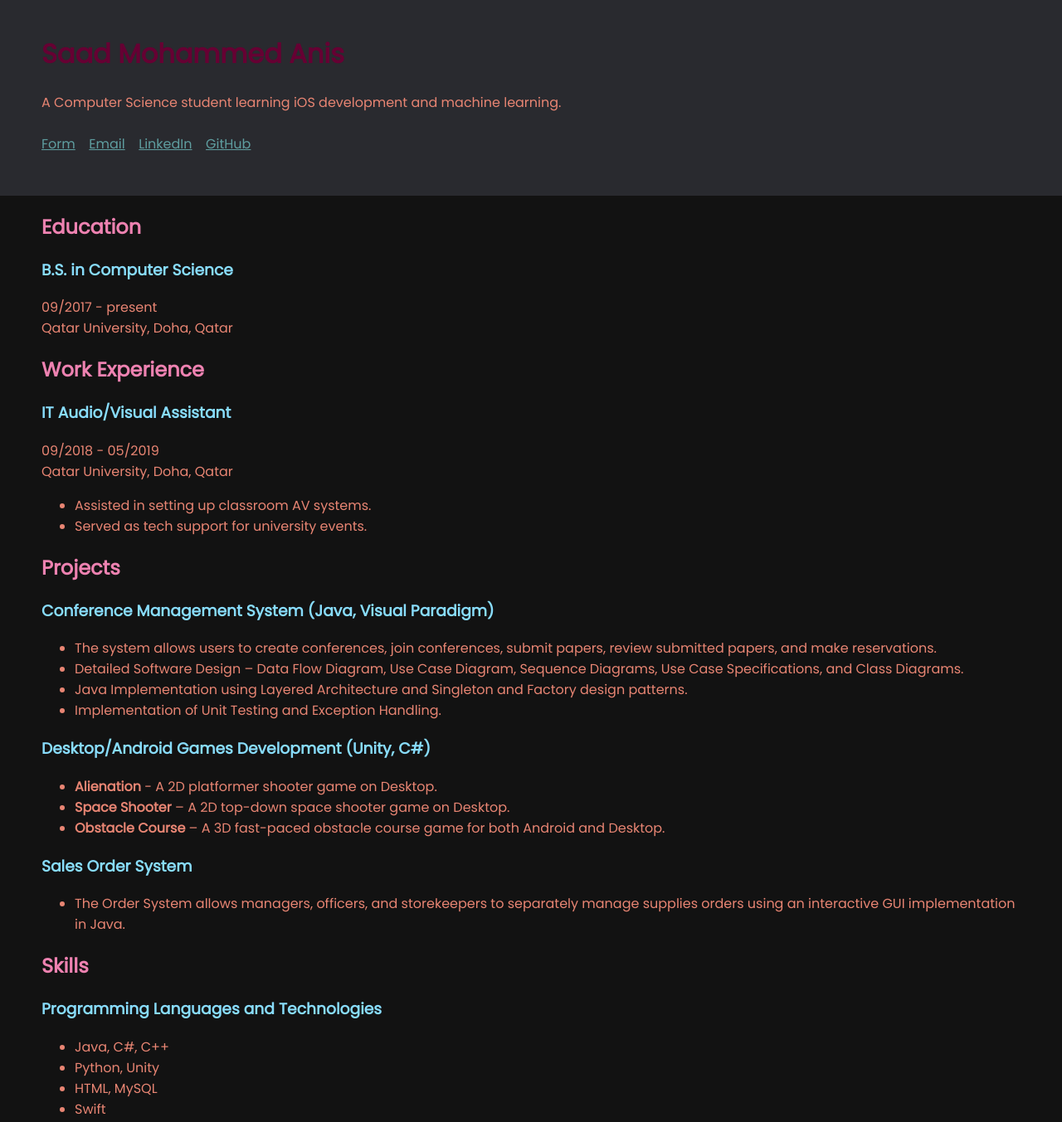
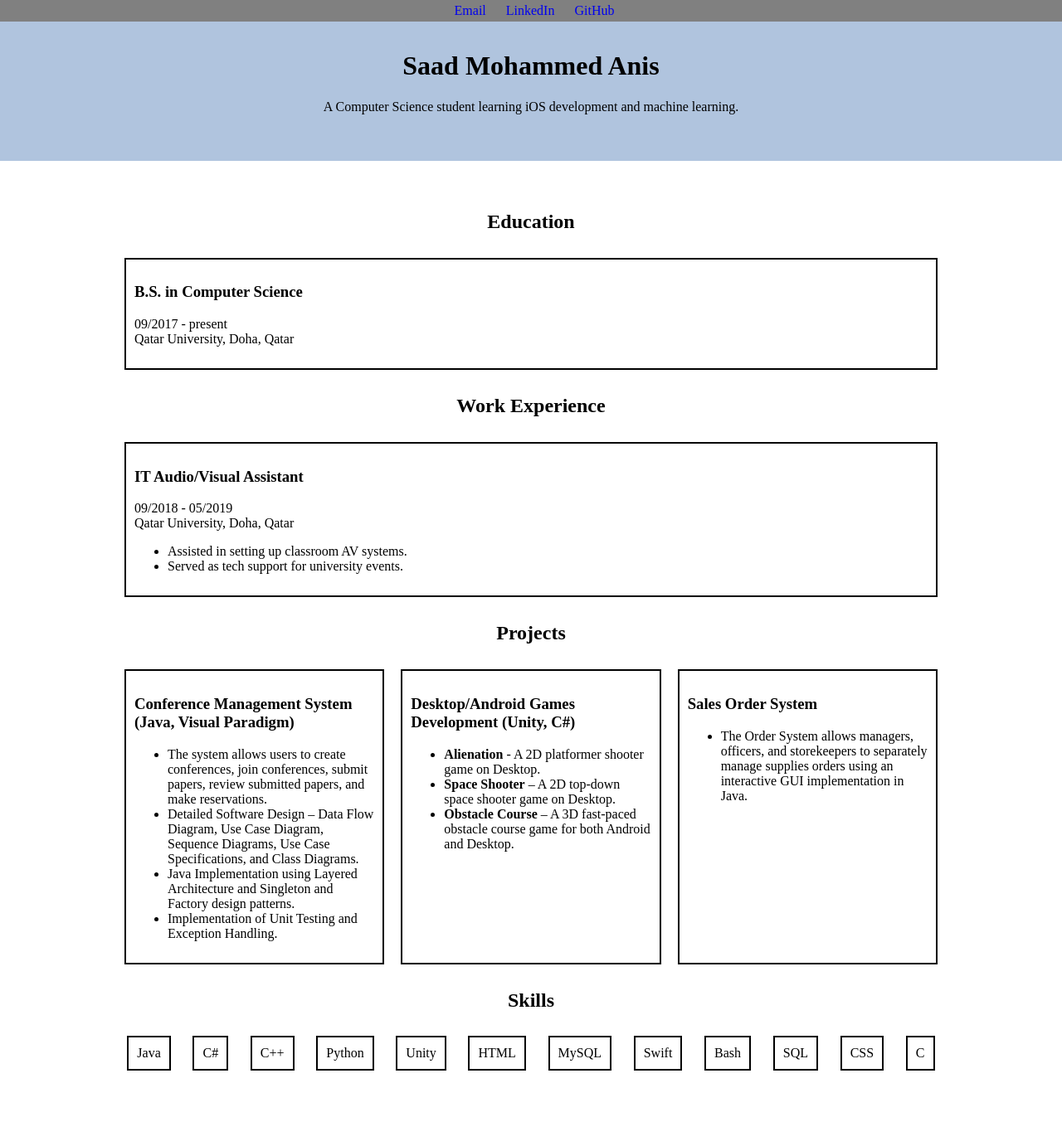
Before and after one commit to saadanis/saadanis.github.io, a plain HTML site: page index.html in a window 1280 px wide. Shown: the top 1353 px of the page at 83% size. Drawn offline with Linux system fonts and the light colour scheme.

Commit message:
added flex.

```diff
--- /dev/null
+++ b/Styles/flex.css
@@ -0,0 +1,70 @@
+body {
+    margin: 0;
+}
+nav {
+    background-color: gray;
+    position: fixed;
+    width: 100%;
+    text-align: center;
+    padding: 4px;
+}
+nav a {
+    text-decoration: none;
+    padding: 4px;
+}
+nav a:hover {
+    background-color: #505050;
+}
+#banner {
+    background-color: lightsteelblue;
+    top: 0;
+    display: flex;
+    justify-content: space-evenly;
+}
+#header {
+    max-width: 1000px;
+    padding: 40px;
+    text-align: center;
+}
+#content {
+    max-width: 1000px;
+    margin: auto;
+    padding: 40px;
+}
+.item_container {
+    display: flex;
+    flex-wrap: wrap;
+    justify-content: space-around;
+}
+.item {
+    /*max-width: 500px;*/
+    min-width: 250px;
+    border: 2px black solid;
+    padding: 10px;
+    margin: 10px;
+    flex: 1;
+}
+.project:hover {
+    background-color: #edbed1;
+}
+.work:hover {
+    background-color: aliceblue;
+}
+.education:hover {
+    background-color: floralwhite;
+}
+h2 {
+    text-align: center;
+}
+.small_item {
+    border: black 2px solid;
+    padding: 10px;
+    margin: 10px;
+}
+.small_item:hover{
+    background-color: #88dcfb;
+}
+footer {
+    padding: 40px;
+    text-align: center;
+}
--- /dev/null
+++ b/Styles/second.css
@@ -0,0 +1,35 @@
+@import url('https://fonts.googleapis.com/css?family=Poppins&display=swap');
+
+header { background-color: #505050; display: block; border-top: 10px solid black;
+}
+body { background-color: ghostwhite; color: black; margin: 0px;
+    font-family: 'Poppins', sans-serif;
+}
+
+main { padding-left: 500px; padding-right: 500px;
+}
+
+#header { padding-left: 500px; padding-right: 500px; padding-top: 20px;
+}
+
+h1 { font-family: Serif; color: black; font-size: 250%;
+}
+h2 { font-family: 'Poppins', sans-serif; color: #505050;
+}
+h3 { font-family: 'Poppins', sans-serif; color: #505050;
+}
+nav a { color: cornflowerblue;
+}
+header a { color: cadetblue;
+}
+footer { padding-left: 50px; padding-right: 50px;
+}
+nav {
+    float: right;
+    padding-right: 50px;
+    border: 5px black solid;
+}
+nav ul {
+    list-style-type: none;
+    alignment: left;
+}
--- a/first.css
+++ b/Styles/xcode.css
@@ -12,7 +12,7 @@ main { padding-left: 50px; padding-right: 50px;
 #header { padding-left: 50px; padding-right: 50px; padding-top: 20px;
 }
 
-h1 { font-family: 'Poppins', sans-serif; color: #660033;
+h1 { font-family: 'Poppins', sans-serif; color: #edbed1;
 }
 h2 { font-family: 'Poppins', sans-serif; color: #ee82b1;
 }
--- a/index.html
+++ b/index.html
@@ -5,29 +5,34 @@
     </title>
 </head>
 <body>
-<header id="banner">
-    <link rel="stylesheet" href="first.css">
-    <div id="header">
-        <h1>Saad Mohammed Anis</h1>
-        A Computer Science student learning iOS development and machine learning.
-        <br><br>
-        <a href="form.html">Form</a> &ensp;
+<nav>
+<!--    <a href="form.html">Form</a> &ensp;-->
     <a href="mailto:saadmohammedanis@gmail.com">Email</a> &ensp;
     <a href="https://www.linkedin.com/in/saadxanis" target="_blank">LinkedIn</a> &ensp;
     <a href="https://github.com/saadanis" target="_blank">GitHub</a>
-
+</nav>
+<header id="banner">
+    <link rel="stylesheet" href="Styles/flex.css">
+    <div id="header">
+        <h1>Saad Mohammed Anis</h1>
+        <p>A Computer Science student learning iOS development and machine learning.</p>
     </div>
-    <br><br>
 </header>
-<main>
-    <section id="educ">
+<main id="content">
+    <section>
         <h2>Education</h2>
+        <div class="item_container">
+            <div class="item education">
                 <h3>B.S. in Computer Science</h3>
                 <p>09/2017 - present<br>
                     Qatar University, Doha, Qatar</p>
+            </div>
+        </div>
     </section>
     <section>
-        <h2 id="work">Work Experience</h2>
+        <h2>Work Experience</h2>
+        <div class="item_container">
+            <div class="item work">
                 <h3>IT Audio/Visual Assistant</h3>
                 <p>09/2018 - 05/2019<br>
                     Qatar University, Doha, Qatar</p>
@@ -35,12 +40,17 @@
                     <li>Assisted in setting up classroom AV systems.</li>
                     <li>Served as tech support for university events.</li>
                 </ul>
+            </div>
+        </div>
     </section>
     <section>
-        <h2 id="proj">Projects</h2>
+        <h2>Projects</h2>
+        <div class="item_container">
+            <div class="item project">
                 <h3>Conference Management System (Java, Visual Paradigm)</h3>
                 <ul>
-            <li>The system allows users to create conferences, join conferences, submit papers, review submitted papers,
+                    <li>The system allows users to create conferences, join conferences, submit papers, review submitted
+                        papers,
                         and make reservations.
                     </li>
                     <li>Detailed Software Design – Data Flow Diagram, Use Case Diagram, Sequence Diagrams, Use Case
@@ -49,26 +59,42 @@
                     <li>Java Implementation using Layered Architecture and Singleton and Factory design patterns.</li>
                     <li>Implementation of Unit Testing and Exception Handling.</li>
                 </ul>
+            </div>
+            <div class="item project">
                 <h3>Desktop/Android Games Development (Unity, C#)</h3>
                 <ul>
                     <li><b>Alienation</b> - A 2D platformer shooter game on Desktop.</li>
                     <li><b>Space Shooter</b> – A 2D top-down space shooter game on Desktop.</li>
                     <li><b>Obstacle Course</b> – A 3D fast-paced obstacle course game for both Android and Desktop.</li>
                 </ul>
+            </div>
+            <div class="item project">
                 <h3>Sales Order System</h3>
                 <ul>
-            <li>The Order System allows managers, officers, and storekeepers to separately manage supplies orders using
+                    <li>The Order System allows managers, officers, and storekeepers to separately manage supplies
+                        orders using
                         an interactive GUI implementation in Java.
                     </li>
                 </ul>
-        <h2 id="skil">Skills</h2>
-        <h3>Programming Languages and Technologies</h3>
-        <ul>
-            <li>Java, C#, C++</li>
-            <li>Python, Unity</li>
-            <li>HTML, MySQL</li>
-            <li>Swift</li>
-        </ul>
+            </div>
+        </div>
+    </section>
+    <section>
+        <h2>Skills</h2>
+        <div class="item_container">
+        <div class="small_item">Java</div>
+        <div class="small_item">C#</div>
+        <div class="small_item">C++</div>
+        <div class="small_item">Python</div>
+        <div class="small_item">Unity</div>
+        <div class="small_item">HTML</div>
+        <div class="small_item">MySQL</div>
+        <div class="small_item">Swift</div>
+            <div class="small_item">Bash</div>
+            <div class="small_item">SQL</div>
+            <div class="small_item">CSS</div>
+            <div class="small_item">C</div>
+        </div>
     </section>
 </main>
 <footer>
```
Also changed, not shown: Images/Alienation_2D.png (added). Lines whose indentation alone changed are shown as unchanged.
